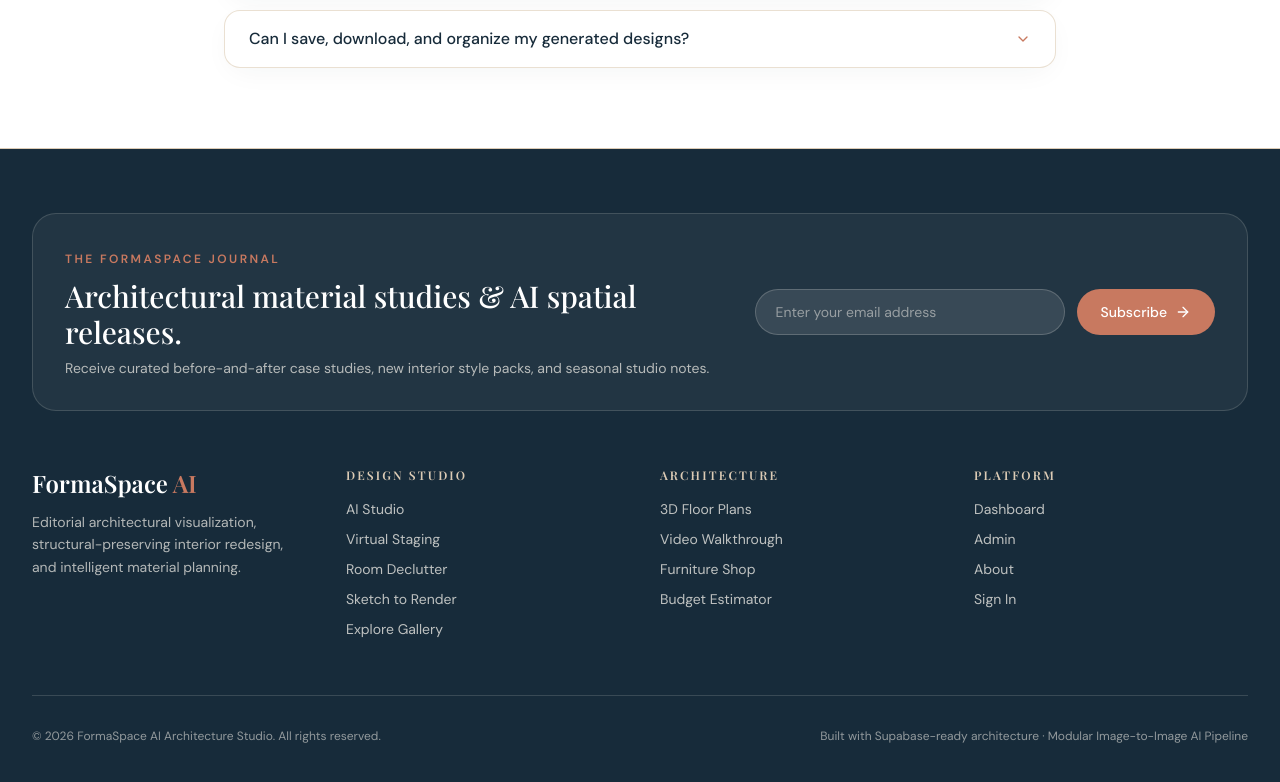
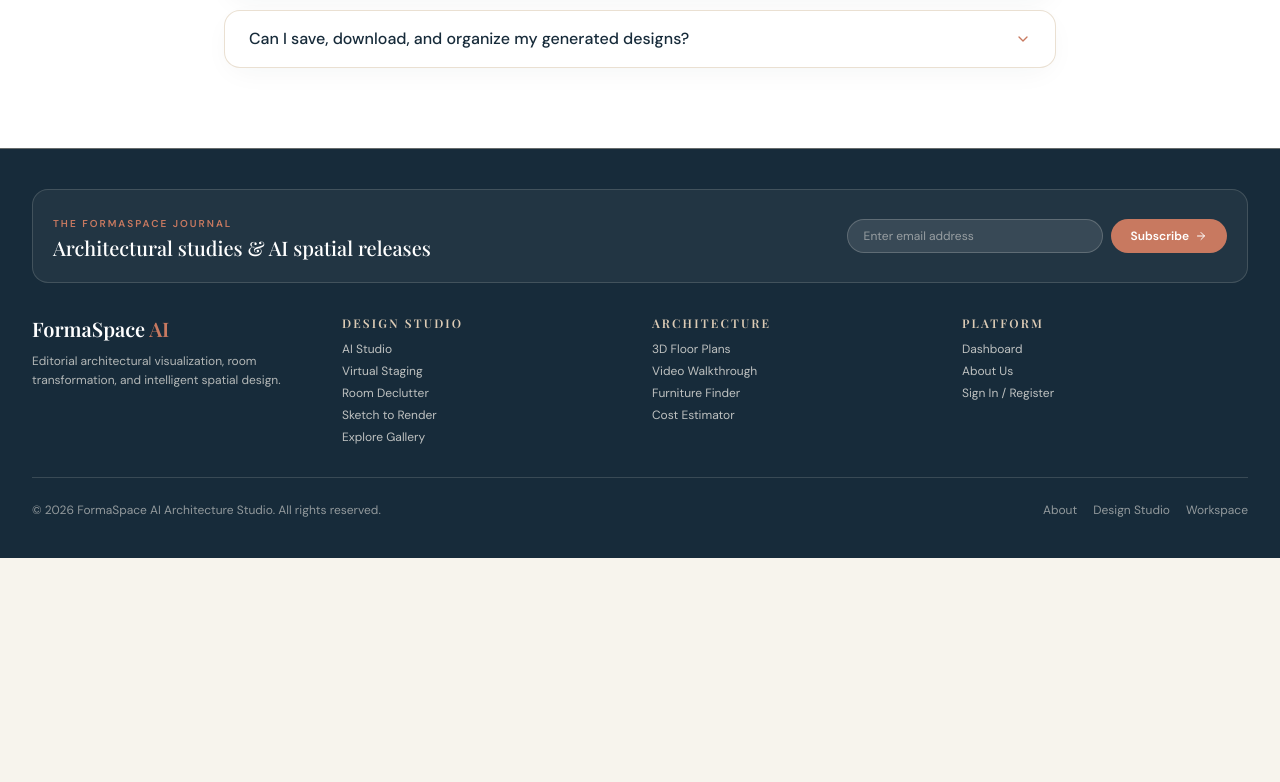
Before and after one commit to snehaAOSC/FormaSpace-AI, a React (Vite) app in the folder frontend/: page / in a window 1280 px wide. Shown: the part 9320-10102 px from the top of the page. After the commit the page ends 9878 px from the top, so only its background shows below. Built offline with nearby package versions, Linux system fonts and the light colour scheme; a web font is replaced by a local one.

Commit message:
style(footer): streamline compact layout, make all text clickable links, and remove unwanted content

```diff
--- a/frontend/src/components/Footer.tsx
+++ b/frontend/src/components/Footer.tsx
@@ -24,95 +24,96 @@ export const Footer: React.FC = () => {
   };
 
   return (
-    <footer className="border-t border-[#DCCBB5] bg-[#172B3A] text-[#F7F4ED]">
-      <div className="mx-auto max-w-7xl px-4 py-16 sm:px-6 lg:px-8">
-        {/* Newsletter Band */}
-        <div className="mb-14 grid gap-8 rounded-3xl border border-[#F7F4ED]/15 bg-[#F7F4ED]/5 p-8 lg:grid-cols-12 lg:items-center">
-          <div className="lg:col-span-7">
-            <span className="text-xs font-semibold uppercase tracking-[0.2em] text-[#C87960]">
+    <footer className="border-t border-[#DCCBB5]/40 bg-[#172B3A] text-[#F7F4ED]">
+      <div className="mx-auto max-w-7xl px-4 py-8 sm:px-6 sm:py-10 lg:px-8">
+        {/* Compact Newsletter Row */}
+        <div className="mb-8 flex flex-col items-center justify-between gap-4 rounded-2xl border border-[#F7F4ED]/15 bg-[#F7F4ED]/5 p-5 sm:flex-row">
+          <div>
+            <span className="text-[10px] font-semibold uppercase tracking-[0.2em] text-[#C87960]">
               The FormaSpace Journal
             </span>
-            <h3 className="mt-2 font-editorial text-2xl font-medium text-white sm:text-3xl">
-              Architectural material studies & AI spatial releases.
+            <h3 className="font-editorial text-lg font-medium text-white sm:text-xl">
+              Architectural studies & AI spatial releases
             </h3>
-            <p className="mt-2 text-sm text-[#F7F4ED]/70">
-              Receive curated before-and-after case studies, new interior style packs, and seasonal studio notes.
-            </p>
           </div>
-          <form onSubmit={handleSubscribe} className="lg:col-span-5">
-            <div className="flex flex-col gap-3 sm:flex-row">
+          <form onSubmit={handleSubscribe} className="w-full sm:w-auto">
+            <div className="flex gap-2">
               <input
                 type="email"
                 required
                 value={email}
                 onChange={(e) => setEmail(e.target.value)}
-                placeholder="Enter your email address"
-                className="flex-1 rounded-full border border-[#F7F4ED]/20 bg-white/10 px-5 py-3 text-sm text-white placeholder:text-[#F7F4ED]/50 focus:border-[#C87960] focus:outline-none"
+                placeholder="Enter email address"
+                className="w-full sm:w-64 rounded-full border border-[#F7F4ED]/20 bg-white/10 px-4 py-2 text-xs text-white placeholder:text-[#F7F4ED]/50 focus:border-[#C87960] focus:outline-none"
               />
               <button
                 type="submit"
                 disabled={status === "loading"}
-                className="inline-flex items-center justify-center gap-2 rounded-full bg-[#C87960] px-6 py-3 text-sm font-medium text-white transition hover:bg-[#DCCBB5] hover:text-[#172B3A]"
+                className="inline-flex shrink-0 items-center justify-center gap-1.5 rounded-full bg-[#C87960] px-5 py-2 text-xs font-semibold text-white transition hover:bg-[#DCCBB5] hover:text-[#172B3A]"
               >
-                {status === "loading" ? "Joining..." : "Subscribe"}
-                <ArrowRight className="h-4 w-4" />
+                <span>{status === "loading" ? "Joining..." : "Subscribe"}</span>
+                <ArrowRight className="h-3 w-3" />
               </button>
             </div>
             {status === "done" && (
-              <p className="mt-2.5 flex items-center gap-1.5 text-xs text-[#9BAE9A]">
-                <CheckCircle2 className="h-4 w-4" /> {msg}
+              <p className="mt-1.5 flex items-center gap-1 text-[11px] text-[#9BAE9A]">
+                <CheckCircle2 className="h-3.5 w-3.5" /> {msg}
               </p>
             )}
-            {status === "error" && <p className="mt-2 text-xs text-[#C87960]">{msg}</p>}
+            {status === "error" && <p className="mt-1.5 text-[11px] text-[#C87960]">{msg}</p>}
           </form>
         </div>
 
-        {/* Footer Grid */}
-        <div className="grid gap-10 sm:grid-cols-2 lg:grid-cols-4">
+        {/* Compact Footer Columns */}
+        <div className="grid gap-6 sm:grid-cols-2 md:grid-cols-4">
           <div>
-            <div className="font-editorial text-2xl font-semibold text-white">
+            <Link to="/" className="inline-block font-editorial text-xl font-semibold text-white hover:text-[#C87960] transition">
               FormaSpace <span className="text-[#C87960]">AI</span>
-            </div>
-            <p className="mt-3 text-sm leading-relaxed text-[#F7F4ED]/70">
-              Editorial architectural visualization, structural-preserving interior redesign, and intelligent material planning.
+            </Link>
+            <p className="mt-2 text-xs leading-relaxed text-[#F7F4ED]/70">
+              Editorial architectural visualization, room transformation, and intelligent spatial design.
             </p>
           </div>
 
           <div>
             <h4 className="text-xs font-semibold uppercase tracking-[0.18em] text-[#DCCBB5]">Design Studio</h4>
-            <ul className="mt-4 space-y-2.5 text-sm text-[#F7F4ED]/75">
-              <li><Link to="/studio" className="transition hover:text-[#C87960]">AI Studio</Link></li>
-              <li><Link to="/studio?feature=virtual_staging" className="transition hover:text-[#C87960]">Virtual Staging</Link></li>
-              <li><Link to="/studio?feature=room_declutter" className="transition hover:text-[#C87960]">Room Declutter</Link></li>
-              <li><Link to="/studio?feature=sketch_to_render" className="transition hover:text-[#C87960]">Sketch to Render</Link></li>
-              <li><Link to="/explore" className="transition hover:text-[#C87960]">Explore Gallery</Link></li>
+            <ul className="mt-2.5 space-y-1.5 text-xs text-[#F7F4ED]/75">
+              <li><Link to="/studio" className="transition hover:text-[#C87960] hover:underline underline-offset-2">AI Studio</Link></li>
+              <li><Link to="/studio?feature=virtual_staging" className="transition hover:text-[#C87960] hover:underline underline-offset-2">Virtual Staging</Link></li>
+              <li><Link to="/studio?feature=room_declutter" className="transition hover:text-[#C87960] hover:underline underline-offset-2">Room Declutter</Link></li>
+              <li><Link to="/studio?feature=sketch_to_render" className="transition hover:text-[#C87960] hover:underline underline-offset-2">Sketch to Render</Link></li>
+              <li><Link to="/explore" className="transition hover:text-[#C87960] hover:underline underline-offset-2">Explore Gallery</Link></li>
             </ul>
           </div>
 
           <div>
             <h4 className="text-xs font-semibold uppercase tracking-[0.18em] text-[#DCCBB5]">Architecture</h4>
-            <ul className="mt-4 space-y-2.5 text-sm text-[#F7F4ED]/75">
-              <li><Link to="/floor-plans" className="transition hover:text-[#C87960]">3D Floor Plans</Link></li>
-              <li><Link to="/video-walkthrough" className="transition hover:text-[#C87960]">Video Walkthrough</Link></li>
-              <li><Link to="/furniture-finder" className="transition hover:text-[#C87960]">Furniture Shop</Link></li>
-              <li><Link to="/budget-estimator" className="transition hover:text-[#C87960]">Budget Estimator</Link></li>
+            <ul className="mt-2.5 space-y-1.5 text-xs text-[#F7F4ED]/75">
+              <li><Link to="/floor-plans" className="transition hover:text-[#C87960] hover:underline underline-offset-2">3D Floor Plans</Link></li>
+              <li><Link to="/video-walkthrough" className="transition hover:text-[#C87960] hover:underline underline-offset-2">Video Walkthrough</Link></li>
+              <li><Link to="/furniture-finder" className="transition hover:text-[#C87960] hover:underline underline-offset-2">Furniture Finder</Link></li>
+              <li><Link to="/budget-estimator" className="transition hover:text-[#C87960] hover:underline underline-offset-2">Cost Estimator</Link></li>
             </ul>
           </div>
 
           <div>
             <h4 className="text-xs font-semibold uppercase tracking-[0.18em] text-[#DCCBB5]">Platform</h4>
-            <ul className="mt-4 space-y-2.5 text-sm text-[#F7F4ED]/75">
-              <li><Link to="/dashboard" className="transition hover:text-[#C87960]">Dashboard</Link></li>
-              <li><Link to="/admin" className="transition hover:text-[#C87960]">Admin</Link></li>
-              <li><Link to="/about" className="transition hover:text-[#C87960]">About</Link></li>
-              <li><Link to="/auth" className="transition hover:text-[#C87960]">Sign In</Link></li>
+            <ul className="mt-2.5 space-y-1.5 text-xs text-[#F7F4ED]/75">
+              <li><Link to="/dashboard" className="transition hover:text-[#C87960] hover:underline underline-offset-2">Dashboard</Link></li>
+              <li><Link to="/about" className="transition hover:text-[#C87960] hover:underline underline-offset-2">About Us</Link></li>
+              <li><Link to="/auth" className="transition hover:text-[#C87960] hover:underline underline-offset-2">Sign In / Register</Link></li>
             </ul>
           </div>
         </div>
 
-        <div className="mt-14 flex flex-col items-center justify-between gap-4 border-t border-[#F7F4ED]/15 pt-8 text-xs text-[#F7F4ED]/55 sm:flex-row">
+        {/* Clean Bottom Copyright Bar */}
+        <div className="mt-8 flex flex-col items-center justify-between gap-3 border-t border-[#F7F4ED]/15 pt-6 text-xs text-[#F7F4ED]/55 sm:flex-row">
           <p>© {new Date().getFullYear()} FormaSpace AI Architecture Studio. All rights reserved.</p>
-          <p>Built with Supabase-ready architecture · Modular Image-to-Image AI Pipeline</p>
+          <div className="flex gap-4">
+            <Link to="/about" className="hover:text-[#F7F4ED] transition">About</Link>
+            <Link to="/studio" className="hover:text-[#F7F4ED] transition">Design Studio</Link>
+            <Link to="/dashboard" className="hover:text-[#F7F4ED] transition">Workspace</Link>
+          </div>
         </div>
       </div>
     </footer>
```
